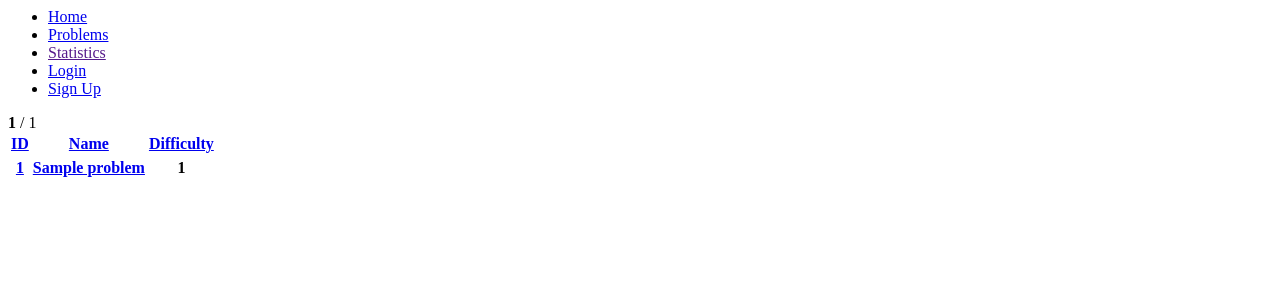
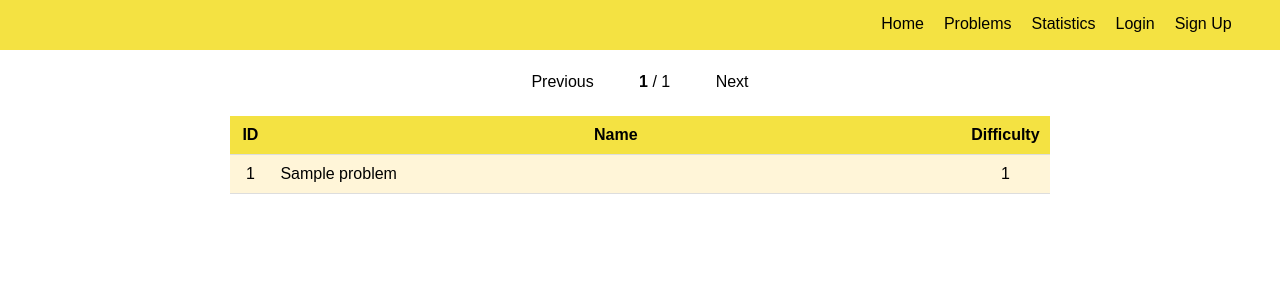
Before and after one commit to campovski/lidi, a Django app: page /problems/ in a window 1280 px wide. Shown: the top 300 px of the page. Run offline with Django 3.2, Linux system fonts and the light colour scheme; tables that the repository leaves empty hold one stand-in row (values such as "Sample post"); lists and menus that the app fills with data are empty; parts of the project's set-up code (start-up, migrations or seed data) failed here and were passed over.

Commit message:
Add some CSS and change a few minor things.

```diff
--- a/lidi/lidi/settings.py
+++ b/lidi/lidi/settings.py
@@ -127,6 +127,9 @@ USE_TZ = True
 # https://docs.djangoproject.com/en/1.11/howto/static-files/
 
 STATIC_URL = '/static/'
+STATICFILES_DIRS = (
+    os.path.join(BASE_DIR, 'static'),
+)
 
 SESSION_ENGINE = "django.contrib.sessions.backends.signed_cookies"
 SESSION_COOKIE_HTTPONLY = True
--- a/lidi/problem/forms.py
+++ b/lidi/problem/forms.py
@@ -1,4 +1,4 @@
 from django import forms
 
 class UploadSolutionForm(forms.Form):
-	f = forms.FileField(label='')
+	f = forms.FileField(label='', widget=forms.FileInput(attrs={'class': 'upload_file_button'}))
--- a/lidi/problem/templates/problem/index.html
+++ b/lidi/problem/templates/problem/index.html
@@ -5,13 +5,18 @@
 <head>
 	<meta charset="utf-8" />
 	<meta name="viewport" content="width=device-width, initial scale=1">
-	<title>Lidi - Problems</title>
+	<title>Lidi -- Problems</title>
+	<link rel="stylesheet" type="text/css" href="{% static 'css/header.css' %}" />
+	<link rel="stylesheet" type="text/css" href="{% static 'css/html.css' %}" />
+	<link rel="stylesheet" type="text/css" href="{% static 'css/content.css' %}" />
 </head>
 <body>
 	<div id="header">
+		<div id="header-inner">
+			<nav>
 				<ul>
 					<li><a href="{% url 'home:index' %}">Home</a></li>
-			<li id="current"><a href="{% url 'problem:index' %}">Problems</a></li>
+					<li><a class='current' href="{% url 'problem:index' %}">Problems</a></li>
 					<li><a href="">Statistics</a></li>
 					{% if user %}
 						<li><a href="{% url 'upload:upload' %}">Upload</a></li>
@@ -21,23 +26,29 @@
 						<li><a href="{% url 'signup:index' %}">Sign Up</a></li>
 					{% endif %}
 				</ul>
+			</nav>
+		</div>
 	</div>
 
+	<div id="page">
 		<div id="content">
 			<div id="pagination">
 				<span class="page_control">
-				{% if problems.has_previous %}
+<!--					{% if problems.has_previous %}
 						<a href="?page={{ problems.previous_page_number }}">Previous</a>
-				{% endif %}
+					{% endif %}-->
 
+<a href="#">Previous</a>
 					<span class="current_page">
 						<b>{{ problems.number }}</b> / {{ problems.paginator.num_pages }}
 					</span>
 
-				{% if problems.has_next %}
+<!--					{% if problems.has_next %}
 						<a href="?page={{ problems.next_page_number }}">Next</a>
-				{% endif %}
+					{% endif %}-->
+<a href="#">Next</a>
 				</span>
+			</div>
 		</div>
 		<div id="problems">
 			<table>
@@ -48,9 +59,9 @@
 				<tr>
 				{% for problem in problems %}
 				<tr>
-                                        <th><a href="{% url 'problem:detail' problem.id %}">{{ problem.id }}</a></th>
-					<th><a href="{% url 'problem:detail' problem.id %}">{{ problem.name }}</a></th>
-					<th>{{ problem.difficulty }}</th>
+                                        <td class="id"><a href="{% url 'problem:detail' problem.id %}">{{ problem.id }}</a></th>
+					<td class="name"><a href="{% url 'problem:detail' problem.id %}">{{ problem.name }}</a></th>
+					<td class="diff"><a href="{% url 'problem:detail' problem.id %}">{{ problem.difficulty }}</a></th>
 				</tr>
 			{% endfor %}
 			</table>
--- a/lidi/problem/views.py
+++ b/lidi/problem/views.py
@@ -12,12 +12,12 @@ def index(request, page=1, sort_by='id'):
 		return HttpResponse("Empty db")
 
 	try:
-		user = request.session['user']
+		request.session['user']
 	except KeyError:
-		user = None
+		request.session['user'] = None
 
 	if page == 0:
-		return render(request, 'problem/index.html', { 'problems': all_problems, 'user': user })
+		return render(request, 'problem/index.html', { 'problems': all_problems, 'user': request.session['user'] })
 
 	paginator = Paginator(all_problems, 100)
 	try:
@@ -27,22 +27,24 @@ def index(request, page=1, sort_by='id'):
 	except EmptyPage:
 		problems = paginator.page(paginator.num_pages)
 
-	return render(request, 'problem/index.html', { 'problems': problems, 'user': user })
+	return render(request, 'problem/index.html', { 'problems': problems, 'user': request.session['user'] })
 
 def detail(request, problem_id=2):
 	problem = Problem.objects.filter(pk=problem_id)[0]
 
+	try:
+		request.session['user']
+	except KeyError:
+		request.session['user'] = None
+
 	if request.method == 'POST':
 		form = UploadSolutionForm(request.POST, request.FILES)
 		if form.is_valid():
-			try:
-				if request.session['user'] != None:
-					grade = handle_solution(request.FILES['f'], problem_id, request.session['user'], "C")
-					return HttpResponse("Grade = {0}".format(grade))
-				else:
-					return HttpResponse("Please login")
-			except KeyError:
+			if request.session['user'] != None:
+				grade = handle_solution(request.FILES['f'], problem_id, request.session['user'], "C")
+				return HttpResponse("Grade = {0}".format(grade))
+			else:
 				return HttpResponse("Please login")
 	else:
 		form = UploadSolutionForm()
-	return render(request, 'problem/detail.html', { 'problem': problem, 'form': form })
+	return render(request, 'problem/detail.html', { 'problem': problem, 'form': form, 'user': request.session['user'] })
--- a/lidi/signup/support.py
+++ b/lidi/signup/support.py
@@ -1,6 +1,6 @@
 from django.core.mail import send_mail
 from .models import User
-from lidi.settings import BASE_HTPP_ADDRESS
+from lidi.settings import BASE_HTTP_ADDRESS
 import os
 import hashlib
 import random
@@ -34,8 +34,10 @@ def add_tmp_user(username, password, email, country, language, programming_langu
 
 	user.save()
 
-def user_confirmed(user):
+def confirm_user(user):
 	usr = User.objects.get(username=user)
+	if not user:
+		return -2
 	usr.is_active = True
 	usr.save()
 
--- a/lidi/signup/urls.py
+++ b/lidi/signup/urls.py
@@ -8,4 +8,7 @@ app_name = 'signup'
 urlpatterns = [
     # /signup/
     url(r'^$', views.index, name="index"),
+
+    # /signup/confirm/<conf_link>/
+    url(r'^confirm/(?P<conf_link>\d+)$', views.confirm, name='confirm'),
 ]
--- /dev/null
+++ b/lidi/static/css/content.css
@@ -0,0 +1,117 @@
+#page {
+	max-width: 1280px;
+	padding-top: 60px;
+	margin: 0 auto;
+}
+
+#problems {
+	max-width: 80%;
+	margin: 0 auto;
+	overflow-x: auto;
+	padding-top: 1%;
+}
+
+#pagination {
+	max-width: 80%;
+	margin: 0 auto;
+	text-align: center;
+	padding: 1% 0;
+}
+
+#pagination a {
+	text-decoration: none;
+	color: #000000;
+	margin: 0 4%;
+}
+
+#pagination a:hover {
+	text-decoration: underline;
+	color: #606060;
+}
+
+#pagination b {
+
+}
+
+table {
+	width: 80%;
+	margin: 0 auto;
+	border-collapse: collapse;
+}
+
+th, td {
+	height: 30px;
+	padding: 10px;
+	border-bottom: 1px solid #ddd;
+}
+
+th {
+	background-color: #f4e242;
+	font-style: bold;
+}
+
+td.id {
+	text-align: center;
+	width: 20px;
+}
+
+td.name {
+	text-align: left;
+}
+
+td.diff {
+	text-align: center;
+	width: 30px;
+}
+
+th a, td a {
+	display: block;
+	text-decoration: none;
+	color: black;
+}
+
+tr a:hover, td a:hover {
+	text-decoration: underline;
+}
+
+tr:nth-child(odd) {
+	background-color: #fff5d8;
+}
+
+tr:hover {
+	background-color: #fff496;
+}
+
+
+
+/*--- STYLE FOR PROBLEM DETAIL --*/
+
+#content_problem {
+        width: 80%;
+        margin: 0 auto;
+        text-align: justify;
+        background-color: #fff496;
+}
+
+.problem_name h2 {
+        padding: 20px 20px 0 20px;
+}
+
+.problem_desc p {
+        padding: 20px;
+}
+
+#upload_solution {
+	max-width: 200px;
+	margin: 10px auto;
+}
+
+input[type=submit] {
+	margin-top: 4px;
+	background-color: #fff496;
+	padding: 4px 0;
+	width: 100%;
+	text-decoration: none;
+	color: black;
+	cursor: pointer;
+}
--- /dev/null
+++ b/lidi/static/css/header.css
@@ -0,0 +1,46 @@
+#header {
+	position: absolute;
+	background-color: #f4e242;
+	width: 100%;
+	height: 50px;
+}
+
+#header-inner {
+	margin: 15px 3% 0 0;
+}
+
+#logo {
+	float: left;
+	width: 60px;
+	height: 40px;
+	margin: 5px 0 0 5%;
+	background: url(../images/cg_logo.png) no-repeat center;
+}
+
+#header ul {
+	list-style-type: none;
+}
+
+#header ul li {
+	font-size: 100%;
+	display: inline-block;
+	float: left;
+	padding: 0 10px 0 10px;
+}
+
+#header ul li a {
+	text-decoration: none;
+	color: black;
+}
+
+#header ul li a:hover {
+	color: #606060;
+}
+
+nav {
+	float: right;
+}
+
+.current {
+	color: #f4e242;
+}
--- /dev/null
+++ b/lidi/static/css/html.css
@@ -0,0 +1,11 @@
+* {
+	margin: 0;
+	padding: 0;
+	border: 0;
+}
+
+body {
+	background-color: white;
+	color: black;
+	font-family: sans-serif;
+}
```
Also changed, not shown: lidi/problem/templates/problem/detail.html (+37 -5 lines), lidi/signup/views.py (+14 -1 lines), 1 other file. Lines whose indentation alone changed are shown as unchanged.
